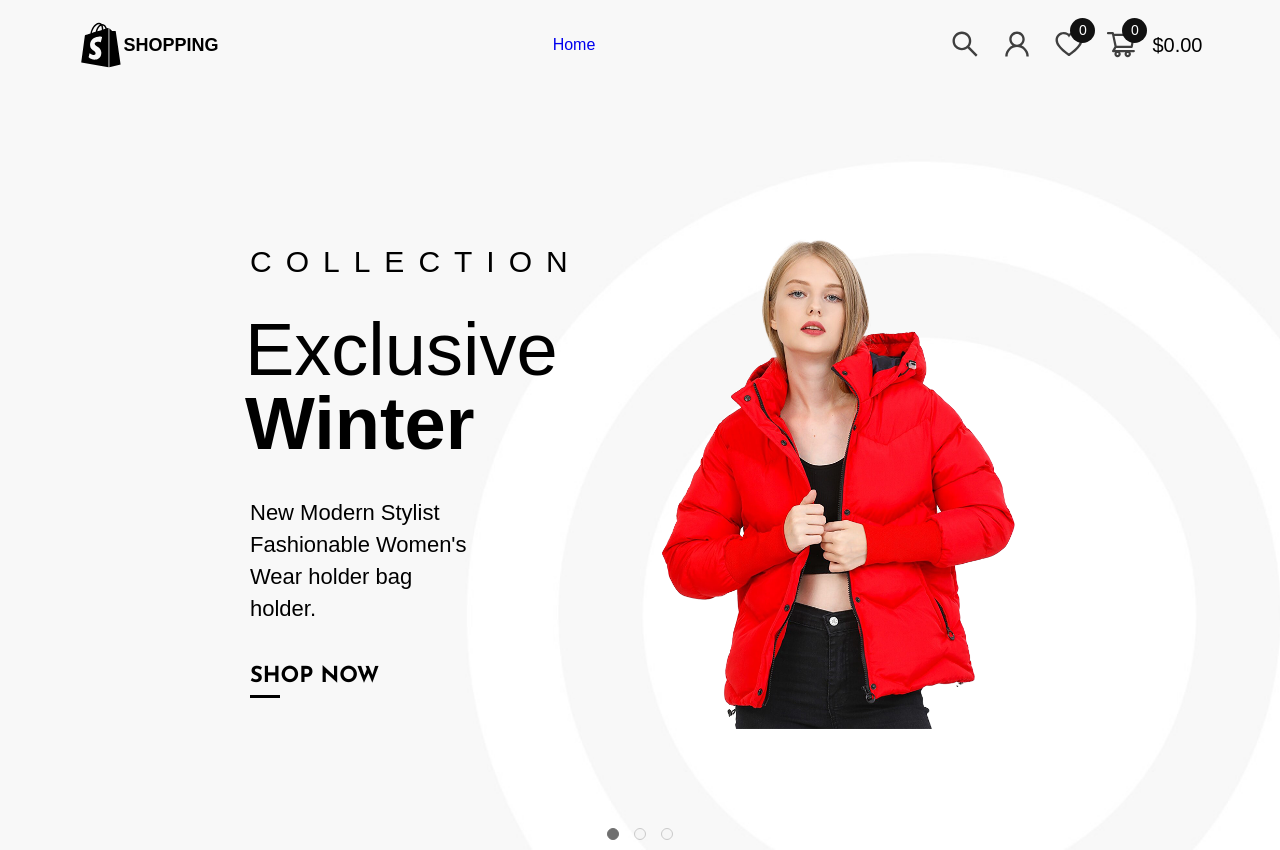
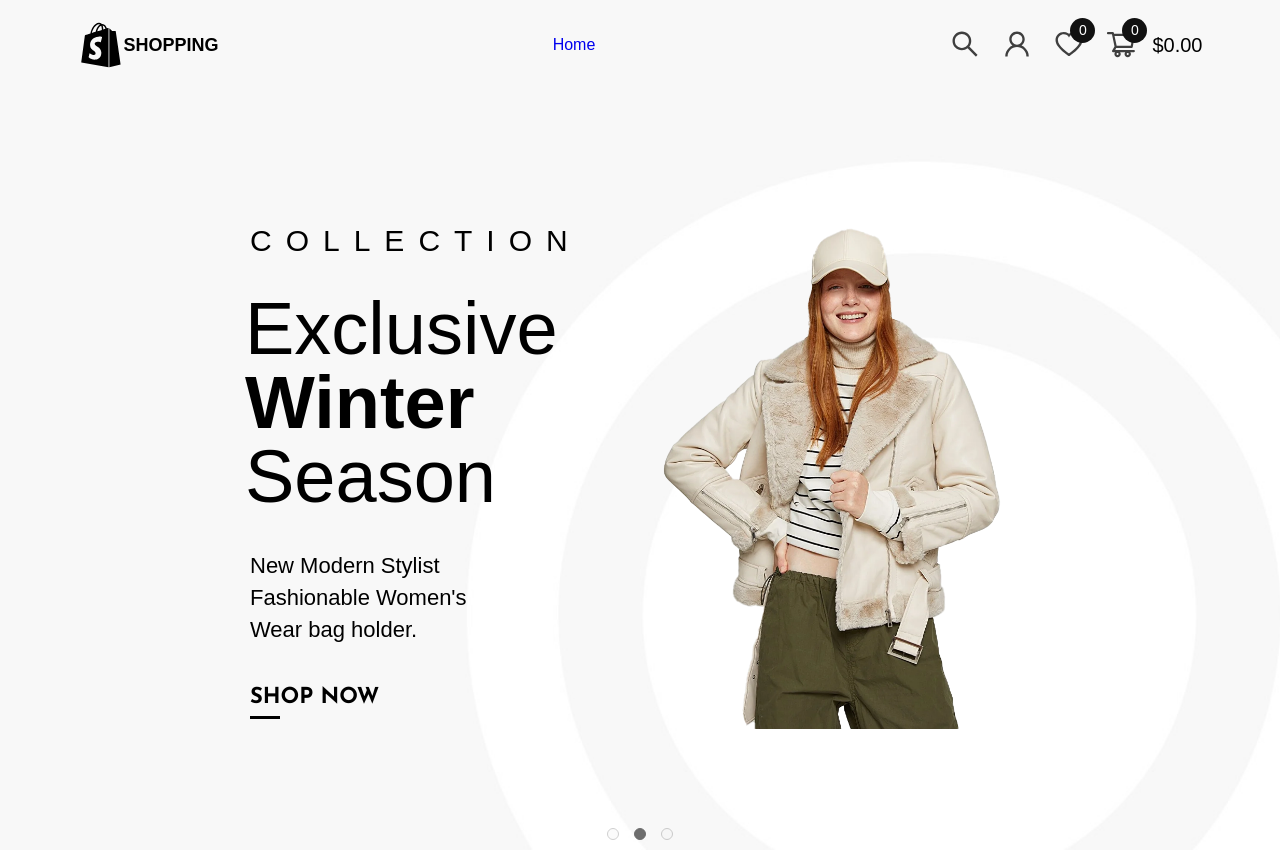
Before and after one commit to shd-mn/instyle, a React (Create React App) app: page / in a window 1280 px wide. Built offline with nearby package versions, Linux system fonts and the light colour scheme.

Commit message:
slider autoplay animation

```diff
--- a/src/components/home/Slider.jsx
+++ b/src/components/home/Slider.jsx
@@ -1,4 +1,4 @@
-import React, { useState } from 'react';
+import React, { useState, useEffect } from 'react';
 
 const collections = [
     {
@@ -31,19 +31,32 @@ function Slider() {
         let position = 'nextSlide'
         if (itemIndex === index) {
             position = 'activeSlide'
-        } else if (itemIndex === index - 1 || (index ===0 && itemIndex===collections.length-1)) {
+        } else if (itemIndex === index - 1 || (index === 0 && itemIndex === collections.length - 1)) {
             position = 'lastSlide'
         }
         return position;
     }
-    const ParseHeader = (str) => {
+    const ParseHeader = (str, itemIndex) => {
         const [h1, strong, ...other] = str.split(' ');
         return (
-            <h1 className="heading-primary">
+            <h1 className={`heading-primary ${(changePosition(itemIndex) === "activeSlide") ? "h1animation" : null}`}>
                 {h1} <strong>{strong} </strong> {other}
             </h1>
         );
     };
+
+    useEffect(() => {
+        const interval = setInterval(() => {
+            setIndex((prevIndex) => {
+                prevIndex = index + 1;
+                if (prevIndex > collections.length - 1) {
+                    prevIndex = 0;
+                }
+                return prevIndex;
+            })
+        }, 3000)
+        return () => clearInterval(interval);
+    }, [index])
 
     return (
         <>
@@ -56,10 +69,10 @@ function Slider() {
                     id={'slider' + id}
                 >
                     <div className="slider-text-box">
-                        <h2>COLLECTION</h2>
-                        {ParseHeader(header)}
-                        <p className="description">{description}</p>
-                        <a href="#ff" className="btn">
+                        <h2 className={(changePosition(itemIndex) === "activeSlide") ? "h2animation" : null}>COLLECTION</h2>
+                        {ParseHeader(header, itemIndex)}
+                        <p className={`description ${(changePosition(itemIndex) === "activeSlide") ? "descAnimation" : null}`}>{description}</p>
+                        <a href="#ff" className={`btn ${(changePosition(itemIndex) === "activeSlide") ? "btnanimation" : null}`}>
                             SHOP NOW
                         </a>
                     </div>
--- a/src/index.scss
+++ b/src/index.scss
@@ -88,7 +88,6 @@ img {
   padding: 5px 0;
 
   position: relative;
-  animation: textSwipeUp 1.3s ease-out;
 
   &::after {
     content: '';
@@ -107,6 +106,11 @@ img {
       animation: buttonHover 0.2s ease-out;
     }
   }
+}
+
+.btnanimation {
+  animation: textSwipeUp 1.3s ease-out;
+
 }
 
 .description {
@@ -206,7 +210,7 @@ Hero Section
   display: flex;
   justify-content: space-between;
   align-items: center;
-  transition: all 0.3s linear;
+  transition: all 0.5s linear;
   position: absolute;
   top: 0;
   left: 0;
@@ -220,6 +224,7 @@ Hero Section
 .nextSlide {
   transform: translateX(100%);
 }
+
 .lastSlide {
   transform: translateX(-100%);
 }
@@ -235,22 +240,33 @@ Hero Section
     font-weight: 300;
     letter-spacing: 1.4rem;
     margin-bottom: 36px;
+  }
+
+  .h2animation {
     animation: textSwipeUp 0.8s ease-out;
+
   }
 
   h1 {
     margin-bottom: 36px;
     margin-left: -5px;
+  }
+
+  .h1animation {
     animation: textSwipeUp 1s ease-out;
+
   }
 
   .description {
     max-width: 60%;
     margin-bottom: 36px;
+  }
+
+  .descAnimation {
     animation: textSwipeUp 1.2s ease-out;
-    animation: name duration timing-function delay iteration-count direction;
   }
 }
+
 
 .slider-img-box {
   width: 50%;
```
